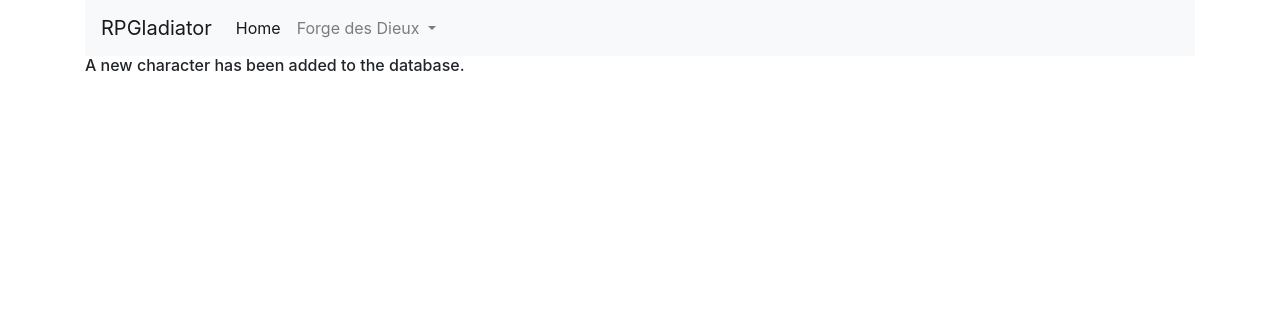
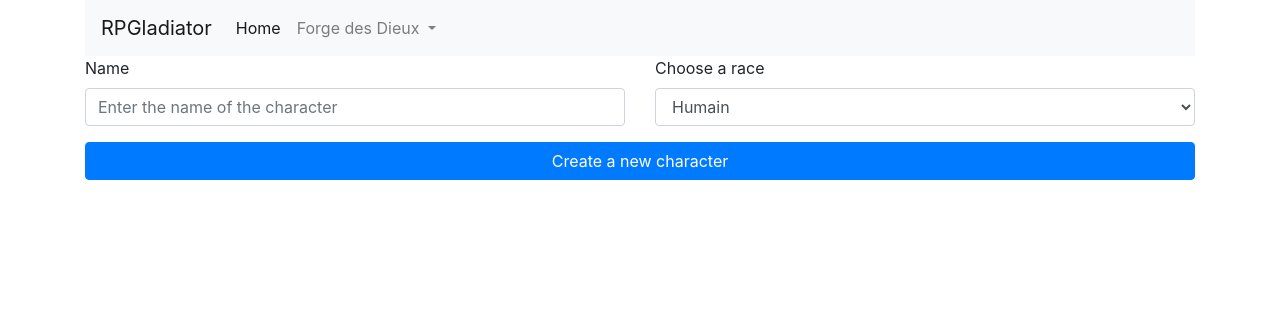
Before and after one commit to MartinCazamajor/rpg, a PHP site: page / in a window 1280 px wide. Shown: the top 316 px of the page. Run offline with PHP 8.4, Linux system fonts and the light colour scheme; data comes from the database, SQL or seed files in the repository; data that the repository does not hold is empty; a stand-in replaces the project's code that opens the database connection; some libraries are stand-ins or nearby versions.

Commit message:
creation de personnage et commande pour reprendre des perso sous forme d'objet

```diff
--- a/class/Character.php
+++ b/class/Character.php
@@ -9,10 +9,6 @@ class Character
      * @var string
      */
     private $name;
-    /**
-     * @var string
-     */
-    private $race;
     /**
      * @var int
      */
@@ -34,14 +30,6 @@ class Character
      */
     private $agility;
     /**
-     * @var string
-     */
-    private $weapon;
-    /**
-     * @var string
-     */
-    private $armor;
-    /**
      * @var int
      */
     private $idWeapon;
@@ -50,19 +38,21 @@ class Character
      */
     private $idArmor;
     /**
+     * @var int
+     */
+    private $idRace;
+    /**
      * @var Database
      */
     private $pdo;
 
-    public function __construct($name, $race, Database $pdo) //faire un menu déroulant pour le choix de la race et éviter les fautes d'entrée
+    public function creation($name, $race, Database $pdo): void //faire un menu déroulant pour le choix de la race et éviter les fautes d'entrée
     {
         $this->name = $name;
         $this->pdo = $pdo;
         //récupère les informations liées à la race du personnage
-
-        $races = $pdo->races($race);
-
-        $this->race = $races['name'];
+        $races = $pdo->selectRace($race);
+        $this->idRace = $races['id'];
         $this->life = $races['life'];
         $this->strength = $races['strength'];
         $this->agility = $races['agility'];
@@ -70,17 +60,9 @@ class Character
         $this->idArmor = $races['id_armor'];
 
         //les deux query suivantes servent à équiper l'arme et l'armure de la race de départ du personnage
-        $this->weapon = $pdo->weapons($this->idWeapon)['name'];
-        $this->armor = $pdo->armors($this->idArmor)['name'];
+        $this->idWeapon = $pdo->weapons($this->idWeapon)['id'];
+        $this->idArmor = $pdo->armors($this->idArmor)['id'];
 
-    }
-
-    public function showCharacter(): string
-    {
-        if ($this->life > 0) {
-            return "$this->name est un $this->race avec $this->life points de vie, $this->strength points de force et $this->agility points d'agilité.<br>Il est équipé d'un(e) $this->weapon et porte un(e) $this->armor.<br>";
-        }
-        return "$this->name est décédé...";
     }
 
     public function attack(Character $ennemy): string
@@ -130,14 +112,14 @@ class Character
      */
     public function getWeapon(): string
     {
-        return $this->weapon;
+        return $this->pdo->weapons($this->idWeapon)['name'];
     }
     /**
      * @return string
      */
     public function getArmor(): string
     {
-        return $this->armor;
+        return $this->pdo->armors($this->idArmor)['name'];
     }
     /**
      * @return int
@@ -165,7 +147,14 @@ class Character
      */
     public function getRace(): string
     {
-        return $this->race;
+        return $this->pdo->selectRace($this->idRace)['name'];
+    }
+    /**
+     * @return int
+     */
+    public function getIdRace(): int
+    {
+        return $this->idRace;
     }
     /**
      * @return int
--- a/class/Database.php
+++ b/class/Database.php
@@ -6,7 +6,7 @@ use Player\Character;
 class database
 {
     /**
-     * @var PDO
+     * @var \PDO
      */
     private $pdo;
 
@@ -29,36 +29,40 @@ class database
         return $statement->fetch(\PDO::FETCH_ASSOC);
     }
 
-    public function races($race) :array
+    public function selectRace($race) :array
     {
         $query = "SELECT * FROM race WHERE name='$race'";
         $statement = $this->pdo->query($query);
-        return $statement->fetch(\PDO::FETCH_ASSOC);
+        $races = $statement->fetch(\PDO::FETCH_ASSOC);
+        return $races;
     }
 
-    public function addCharacter(Character $character): string
+    public function addCharacter(bool $valid,Character $character): ?string
     {
+        if ($valid) {
             $name = $character->getName();
             $query = "SELECT * FROM `character` WHERE name='$name'";
             $statement = $this->pdo->query($query);
-        if ($statement->fetch() === false){
-            $query = 'INSERT INTO `character` (name, life, id_weapon, id_armor, gold, xp, strength, agility)
+            if ($statement->fetch() === false) {
+                $query = 'INSERT INTO `character` (name, life, idWeapon, idArmor, gold, xp, strength, agility, idRace)
                     VALUES
-                    (:name, :life, :id_weapon, :id_armor, :gold, :xp, :strength, :agility)';
+                    (:name, :life, :idWeapon, :idArmor, :gold, :xp, :strength, :agility, :idRace)';
                 $statement = $this->pdo->prepare($query);
                 $statement->bindValue(':name', $character->getName(), \PDO::PARAM_STR);
                 $statement->bindValue(':life', $character->getLife(), \PDO::PARAM_INT);
-            $statement->bindValue(':id_weapon', $character->getIdWeapon(), \PDO::PARAM_INT);
-            $statement->bindValue(':id_armor', $character->getIdArmor(), \PDO::PARAM_INT);
+                $statement->bindValue(':idWeapon', $character->getIdWeapon(), \PDO::PARAM_INT);
+                $statement->bindValue(':idArmor', $character->getIdArmor(), \PDO::PARAM_INT);
                 $statement->bindValue(':gold', $character->getGold(), \PDO::PARAM_INT);
                 $statement->bindValue(':xp', $character->getXp(), \PDO::PARAM_INT);
                 $statement->bindValue(':strength', $character->getStrength(), \PDO::PARAM_INT);
                 $statement->bindValue(':agility', $character->getAgility(), \PDO::PARAM_INT);
+                $statement->bindValue(':idRace', $character->getIdRace(), \PDO::PARAM_INT);
                 $statement->execute();
                 return "A new character has been added to the database.";
             }
             return "Please choose a different name, this one is already taken.";
-
+        }
+        return null;
     }
 
     public function addWeapon(bool $valid, array $post): ?string
@@ -117,5 +121,19 @@ class database
         return $weapons;
     }
 
+    public function showRaces(): array
+    {
+        $statement = $this->pdo->query("SELECT * FROM race");
+        $races = $statement->fetchAll(\PDO::FETCH_ASSOC);
+        return $races;
+    }
+
+    public function getObjectCharacter($name): Character
+    {
+        $statement = $this->pdo->query("SELECT * FROM `character` WHERE name='$name'");
+        $statement->setFetchMode(\PDO::FETCH_CLASS|\PDO::FETCH_PROPS_LATE, 'Player\Character');
+        $character = $statement->fetch();
+        return $character;
+    }
 
 }
--- a/index.php
+++ b/index.php
@@ -2,12 +2,23 @@
 require_once 'connec.php';
 require_once 'class/Character.php';
 require_once 'class/Database.php';
+require_once 'class/Check.php';
 use Player\Character;
 use Ressource\Database;
+use Weapon\Check;
 
+$formCheck = new Check($_POST);
 $pdo = new Database(DSN, USER, PASS);
 
-$bob = new Character('Bobbard', 'Humain', $pdo);
+
+$_POST = $formCheck->methodCheck();
+
+if ($_SERVER['REQUEST_METHOD'] === 'POST') {
+    $nameError = $formCheck->checkName();
+    $character = new Character();
+    $character->creation($_POST['name'], $_POST['race'], $pdo);
+    $send = $pdo->addCharacter($formCheck->getValid(),$character);
+}
 
 ?>
 
@@ -23,9 +34,7 @@ $bob = new Character('Bobbard', 'Humain', $pdo);
 
     <title>Role Playing Gladiator</title>
 </head>
-<body>
-    <div class="container">
-
+<body = class="container">
     <nav class="navbar navbar-expand-lg navbar-light bg-light">
         <a class="navbar-brand" href="#">RPGladiator</a>
         <button class="navbar-toggler" type="button" data-toggle="collapse" data-target="#navbarSupportedContent" aria-controls="navbarSupportedContent" aria-expanded="false" aria-label="Toggle navigation">
@@ -53,8 +62,26 @@ $bob = new Character('Bobbard', 'Humain', $pdo);
         </div>
     </nav>
 
-        <h6><?= $pdo->addCharacter($bob); ?></h6>
+    <form action="" method="post">
+        <div class="row">
+            <div class="form-group col">
+                <label for="name"><?= isset($nameError) ? $nameError : "Name"; ?></label>
+                <input type="text" class="form-control" name="name" id="name" placeholder="Enter the name of the character" value="<?= isset($nameError) ? null : $_POST['name']; ?>">
             </div>
+            <div class="form-group col">
+                <label for="race">Choose a race</label>
+                <select class="form-control" id="race" name="race">
+                    <?php foreach ($pdo->showRaces() as $race): ?>
+                    <option><?= $race['name'] ?></option>
+                    <?php endforeach; ?>
+                </select>
+            </div>
+        </div>
+        <button type="submit" class="btn btn-primary btn-block">Create a new character</button>
+    </form>
+    <h4><?= isset($send) ? $send : "" ?></h4>
+
+
 <!-- Optional JavaScript -->
 <!-- jQuery first, then Popper.js, then Bootstrap JS -->
 <script src="https://code.jquery.com/jquery-3.3.1.slim.min.js" integrity="sha384-q8i/X+965DzO0rT7abK41JStQIAqVgRVzpbzo5smXKp4YfRvH+8abtTE1Pi6jizo" crossorigin="anonymous"></script>
```
Lines whose indentation alone changed are shown as unchanged.
